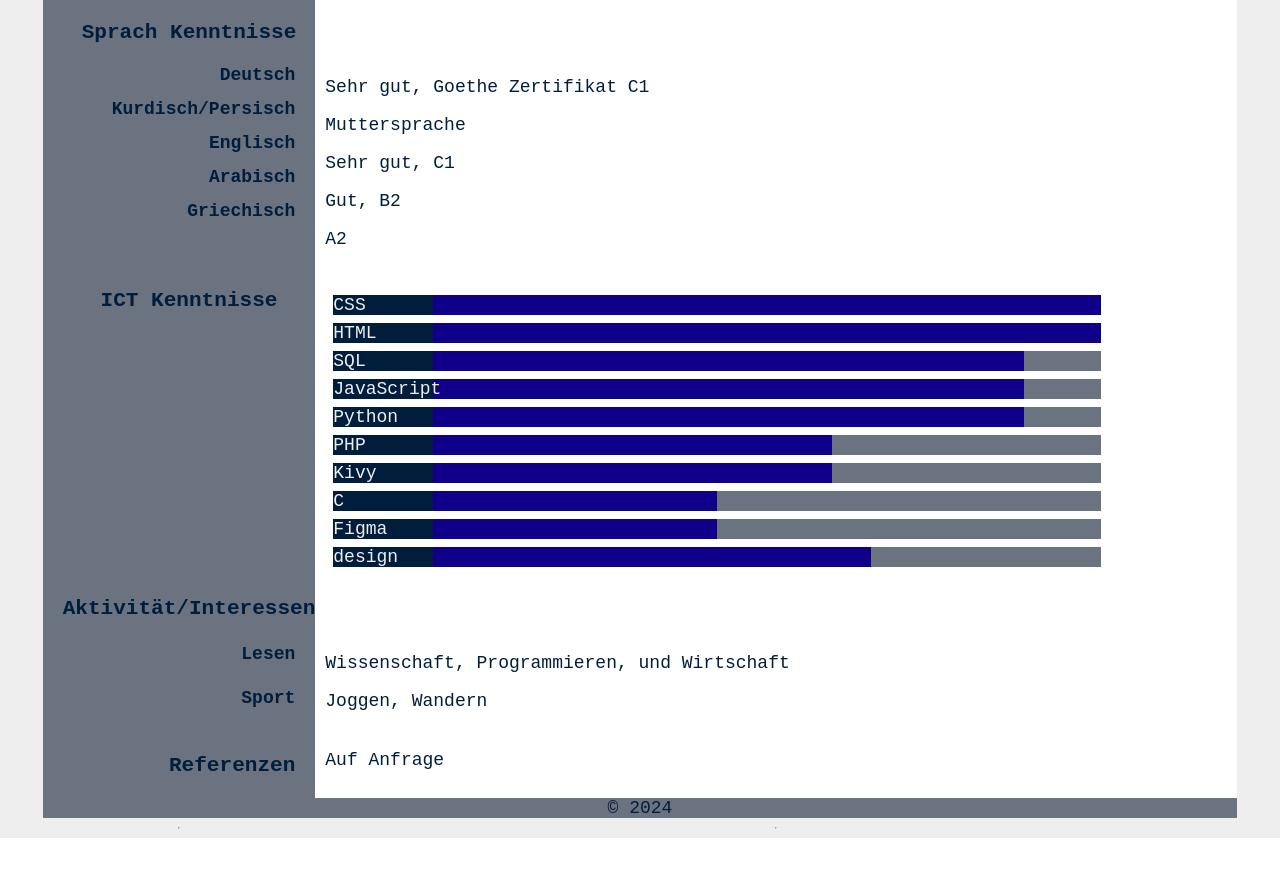
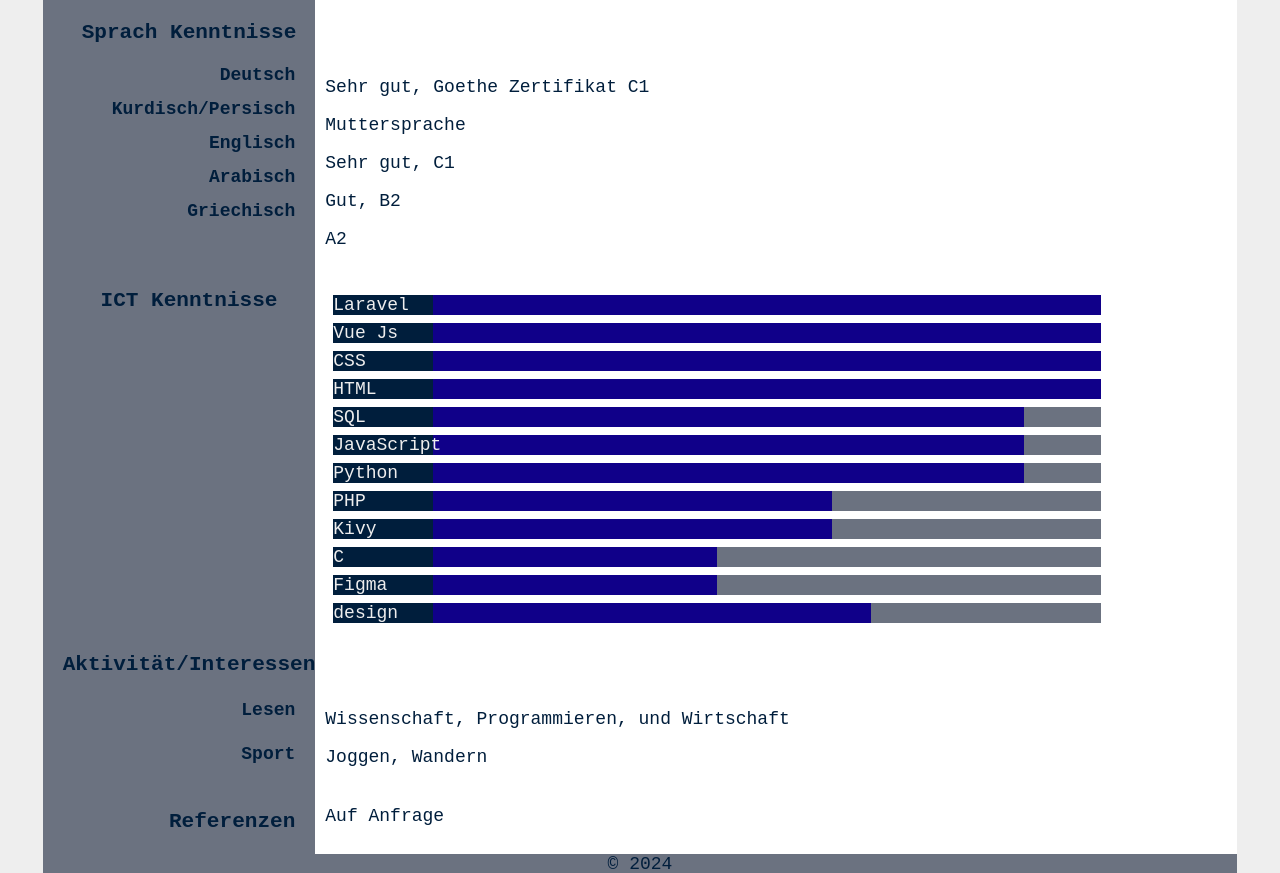
Before and after one commit to Ari-Ario/portfolio, a PHP site: page /cv/lebenslauf.php in a window 1280 px wide. Shown: the part 1446-2319 px from the top of the page. Before the commit the page ends 2284 px from the top, so only its background shows below. Run offline with PHP 8.4, Linux system fonts and the light colour scheme.

Commit message:
lebenslauf and cv modified with laravel and vue

```diff
--- a/cv/lebenslauf.php
+++ b/cv/lebenslauf.php
@@ -114,7 +114,19 @@
             </section>
             <section id="adj" class="sections">
             <div id="bars" data-animation="slide-in-right">
-                        <div class="bar grid-bar">
+                            <div class="bar grid-bar">
+                            <div class="bar-fill" style="width:100%">
+                                <div class="tag bold grid-bar">Laravel</div>
+                            </div>
+                            </div>
+
+                            <div class="bar grid-bar">
+                            <div class="bar-fill" style="width:100%">
+                                <div class="tag bold grid-bar">Vue Js</div>
+                            </div>
+                            </div>
+
+                            <div class="bar grid-bar">
                             <div class="bar-fill" style="width:100%">
                                 <div class="tag bold grid-bar">CSS</div>
                             </div>
```
Also changed, not shown: cv/cv.php (+14 -1 lines).
